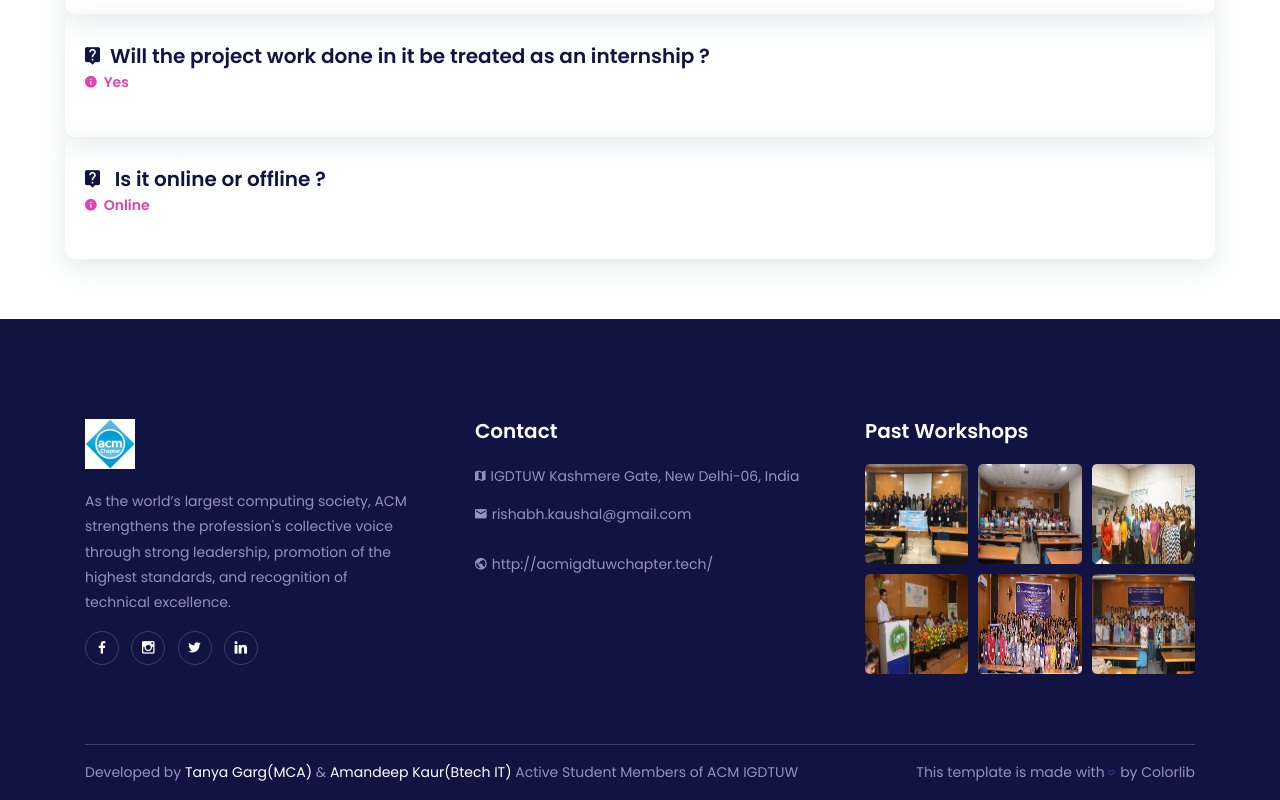
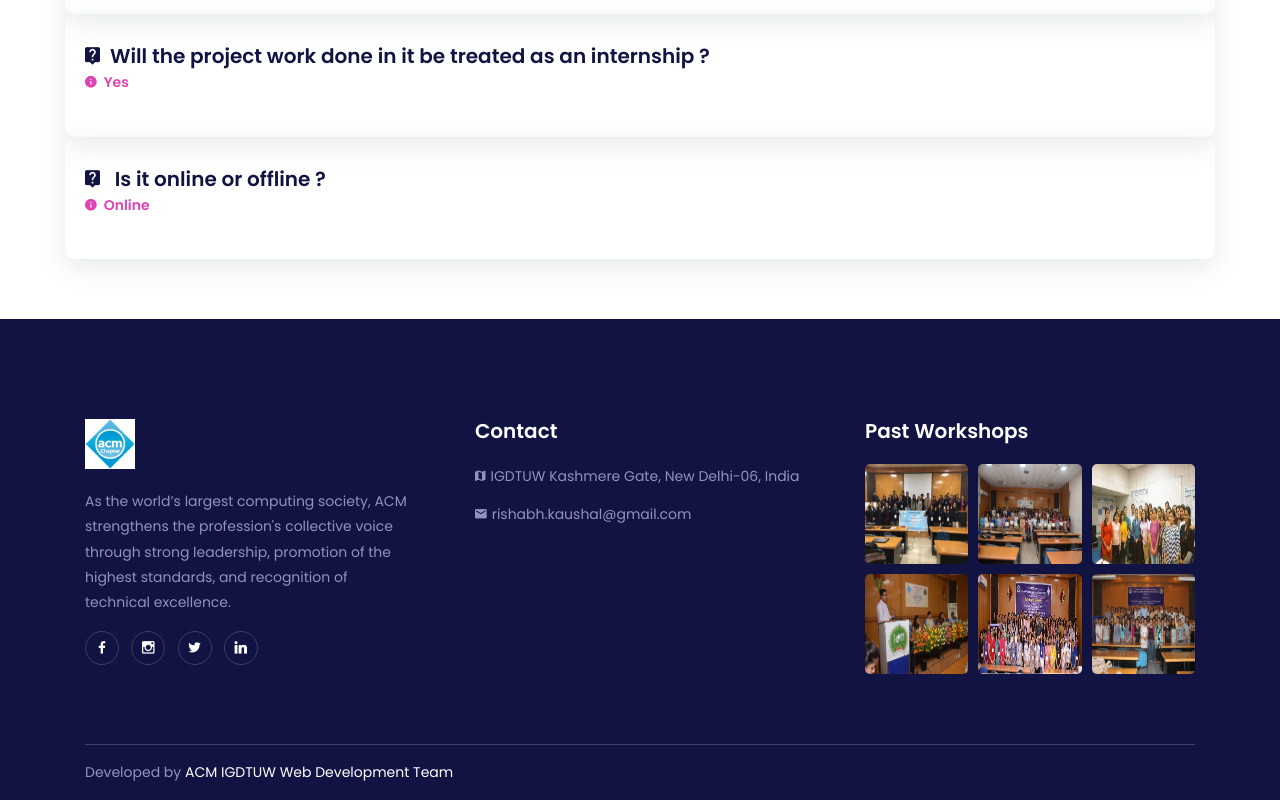
Before and after one commit to priyaChaturvedi11/ACM-Summer-Workshop-2021, a plain HTML site: page faq.html in a window 1280 px wide. Shown: the part 2511-3311 px from the top of the page. Drawn offline with Linux system fonts and the light colour scheme.

Commit message:
Footer-Main site link added

```diff
--- a/faq.html
+++ b/faq.html
@@ -268,9 +268,6 @@
                                     <p> <i class="zmdi zmdi-email "></i>rishabh.kaushal@gmail.com</p>
                                 </a>
                                 <br>
-                                <a href="http://acmigdtuwchapter.tech/" target="_blank">
-                                    <p><i class="zmdi zmdi-globe "></i>http://acmigdtuwchapter.tech/</p>
-                                </a>
                             </div>
                         </div>
                     </div>
@@ -323,19 +320,10 @@
                     <!-- Copywrite Text -->
                     <div class="col-12 col-md-8">
                         <div class="copywrite-text ">
-                            <p>Developed by <a href="https://www.linkedin.com/in/tanya-garg-b51221145/" target="_blank">Tanya Garg(MCA)</a> & <a href="https://www.linkedin.com/in/amandeep-kaur-81b677183/" target="_blank">Amandeep Kaur(Btech IT)</a> Active
-                                Student Members of ACM IGDTUW</p>
+                            <p>Developed by <a href="https://acm-igdtuw.github.io/ACM2021.github.io/">ACM IGDTUW Web Development Team</a></p>
                         </div>
                     </div>
                     <!-- Footer Menu -->
-                    <div class="col-12 col-md-4">
-                        <div class="footer-menu ">
-                            <ul class="nav ">
-
-                                <li><a href="https://colorlib.com " target="_blank ">This template is made with <i class="fa fa-heart-o " aria-hidden="true "></i> by Colorlib</a></li>
-                            </ul>
-                        </div>
-                    </div>
                 </div>
             </div>
         </div>
```
Also changed, not shown: Organisers.html (+1 -1 lines), about.html (+1 -1 lines), index.html (+1 -1 lines), register.html (+1 -1 lines), schedule.html (+1 -1 lines), speakers.html (+1 -1 lines).
